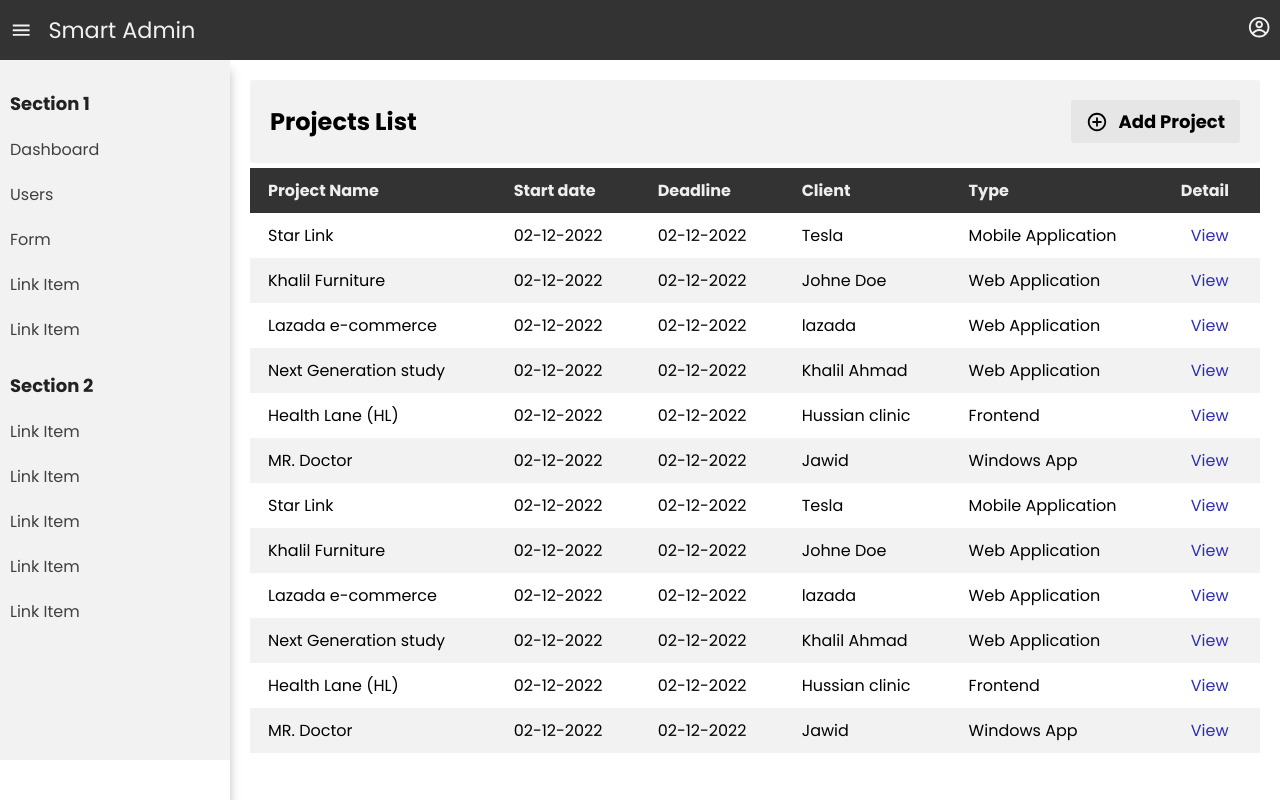
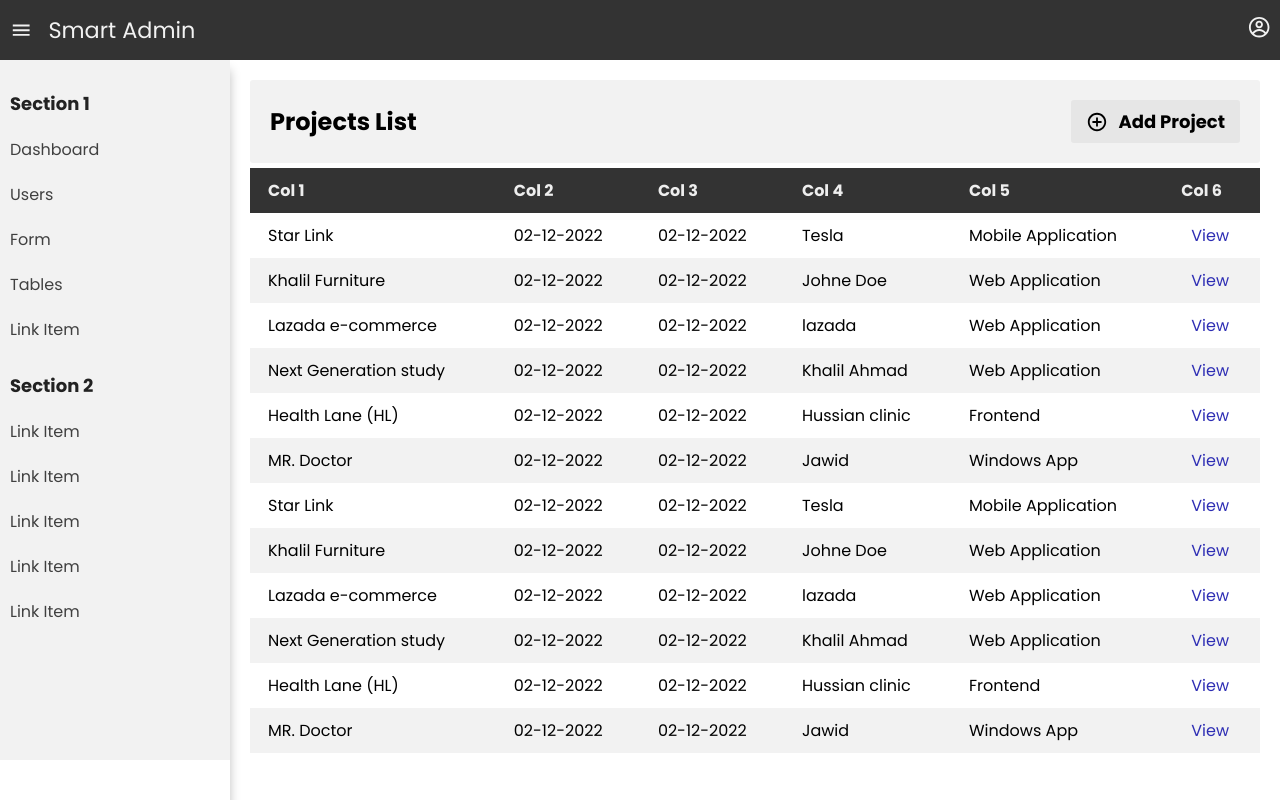
Before and after one commit to khalilnazari/simple-admin-panel, a React (Create React App) app: page /tables in a window 1280 px wide. Built offline with nearby package versions, Linux system fonts and the light colour scheme.

Commit message:
Table updated

```diff
--- a/src/components/sidebar/Sidebar.jsx
+++ b/src/components/sidebar/Sidebar.jsx
@@ -23,8 +23,8 @@ const Sidebar = ({ hideSidebar, setHideSidebar }) => {
                         <Link to="/form" className="sidebarLink">
                             Form
                         </Link>
-                        <Link to="/" className="sidebarLink">
-                            Link Item
+                        <Link to="/tables" className="sidebarLink">
+                            Tables
                         </Link>
                         <Link to="/" className="sidebarLink">
                             Link Item
--- /dev/null
+++ b/src/components/tableComponents/TableBody.jsx
@@ -0,0 +1,24 @@
+import React from "react"
+import { Link } from "react-router-dom"
+const TableBody = ({ data }) => {
+    return (
+        <tbody>
+            {data.map((item) => (
+                <tr key={item.id}>
+                    <td>{item.name}</td>
+                    <td>{item.startDate}</td>
+                    <td>{item.deadline}</td>
+                    <td>{item.clientName}</td>
+                    <td>{item.type}</td>
+                    <td>
+                        <Link to={`/${item.path}/${item.id}`} state={{ item }}>
+                            View
+                        </Link>
+                    </td>
+                </tr>
+            ))}
+        </tbody>
+    )
+}
+
+export default TableBody
--- /dev/null
+++ b/src/components/tableComponents/TableHeader.jsx
@@ -0,0 +1,15 @@
+const TableHeader = ({ headers }) => {
+    console.log(headers)
+
+    return (
+        <thead>
+            <tr>
+                {headers.map((item, index) => (
+                    <th key={index}>{item}</th>
+                ))}
+            </tr>
+        </thead>
+    )
+}
+
+export default TableHeader
--- a/src/containers/tables/Tables.jsx
+++ b/src/containers/tables/Tables.jsx
@@ -1,9 +1,9 @@
-import { Link } from "react-router-dom"
 import { projects } from "../../data/projects"
+import { PageHeader, TableBody, TableHeader } from "../../components"
 import "./Tables.scss"
-import { PageHeader } from "../../components"
 
 const Projects = () => {
+    const headers = ["Col 1", "Col 2", "Col 3", "Col 4", "Col 5", "Col 6"]
     // jsx
     return (
         <div className="table-wrapper">
@@ -13,48 +13,12 @@ const Projects = () => {
             {/* body */}
             <div className="table-scroll">
                 <table>
-                    <TableHader />
-                    <TableBody />
+                    <TableHeader headers={headers} />
+                    <TableBody data={projects} />
                 </table>
             </div>
         </div>
     )
 }
 
-const TableBody = () => {
-    return (
-        <tbody>
-            {projects.map((project) => (
-                <tr key={project.id}>
-                    <td>{project.name}</td>
-                    <td>{project.startDate}</td>
-                    <td>{project.deadline}</td>
-                    <td>{project.clientName}</td>
-                    <td>{project.type}</td>
-                    <td>
-                        <Link to={`/project/${project.id}`} state={{ project: project }}>
-                            View
-                        </Link>
-                    </td>
-                </tr>
-            ))}
-        </tbody>
-    )
-}
-
-const TableHader = () => {
-    return (
-        <thead>
-            <tr>
-                <th>Project Name</th>
-                <th>Start date</th>
-                <th>Deadline</th>
-                <th>Client</th>
-                <th>Type</th>
-                <th>Detail</th>
-            </tr>
-        </thead>
-    )
-}
-
 export default Projects
--- a/src/containers/tables/Tables.scss
+++ b/src/containers/tables/Tables.scss
@@ -32,7 +32,7 @@
         background-color: #f2f2f2;
     }
 
-    tr:hover {
+    tbody tr:hover {
         background-color: #eee;
     }
 
```
Also changed, not shown: src/components/index.js (+9 -5 lines).
